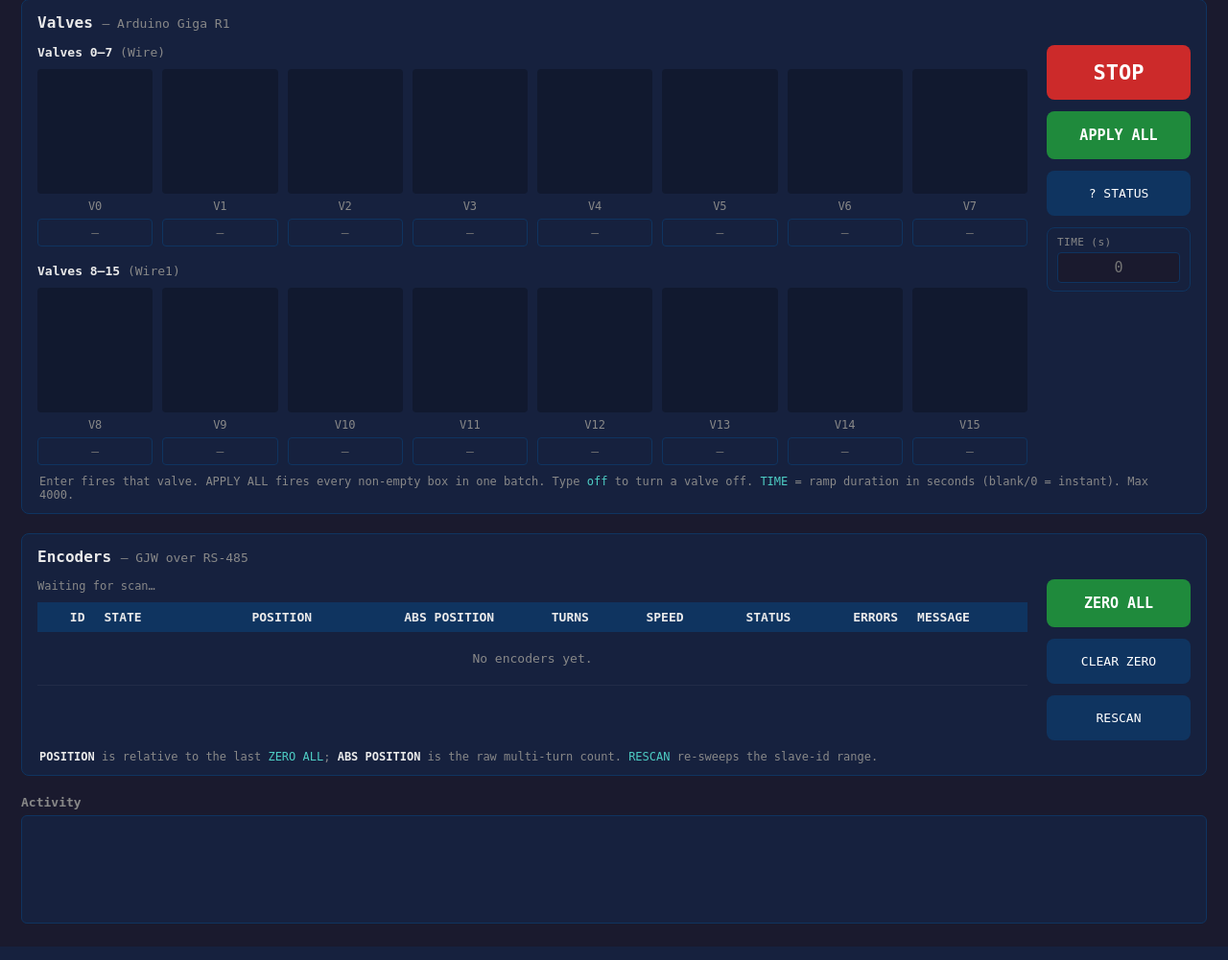
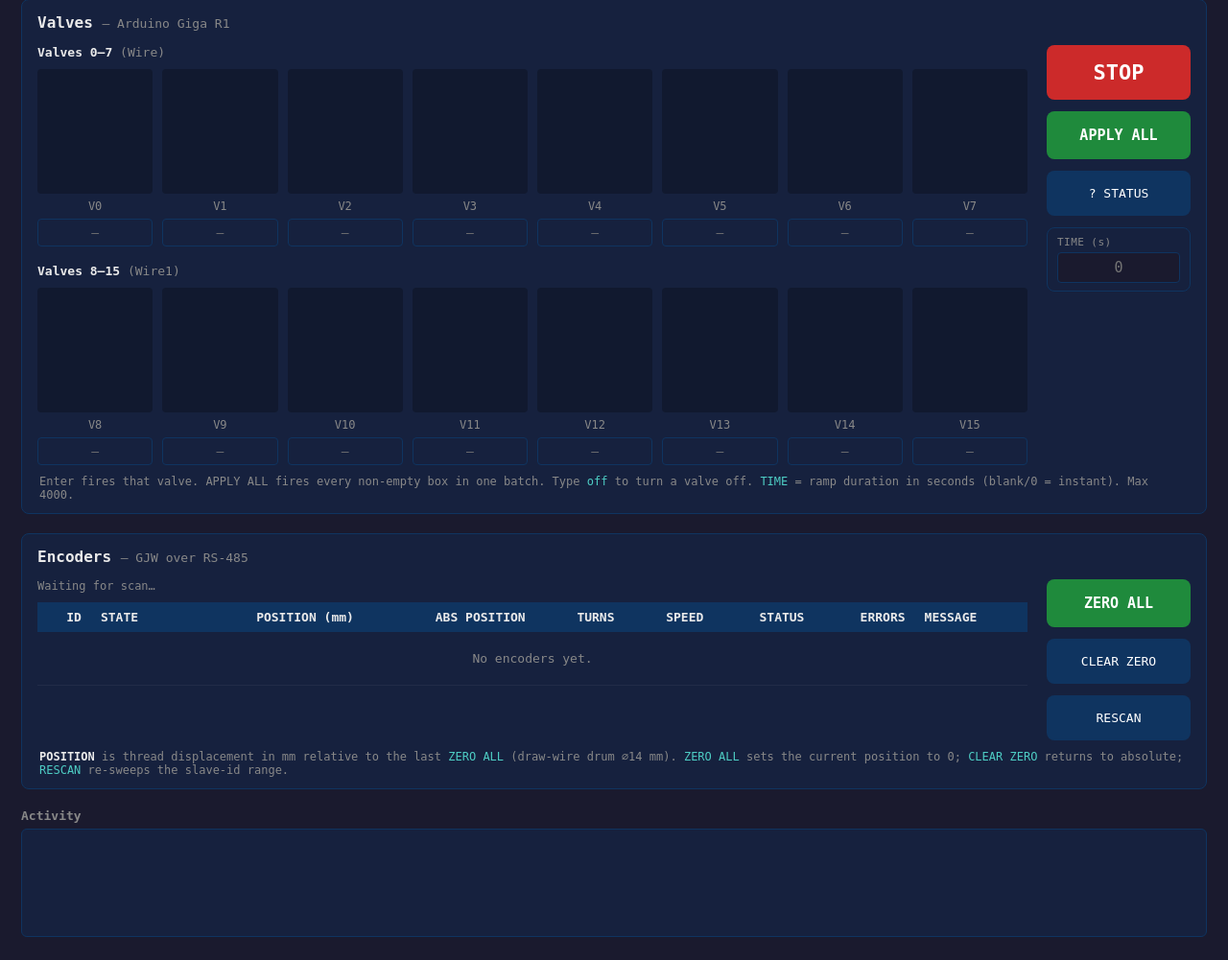
Before and after one commit to kyrixn/regulator-control-app, a Flask app: page / in a window 1280 px wide. Shown: the part 77-1078 px from the top of the page at 96% size. Run offline with Flask 3, Linux system fonts and the light colour scheme; some libraries are stand-ins or nearby versions.

Commit message:
modify UI to display position in mm

```diff
--- a/app.py
+++ b/app.py
@@ -32,6 +32,7 @@
 from valve_controller import ValveController, MAX_INPUT_VALUE
 from encoder_controller import (
     DEFAULT_COUNTS_PER_TURN,
+    DEFAULT_DRUM_DIAMETER_MM,
     EncoderController,
     parse_slave_ids,
 )
@@ -319,6 +320,9 @@
     parser.add_argument('--counts-per-turn', type=lambda v: int(v, 0),
                         default=DEFAULT_COUNTS_PER_TURN,
                         help='Encoder single-turn resolution for absolute position')
+    parser.add_argument('--drum-diameter', type=float,
+                        default=DEFAULT_DRUM_DIAMETER_MM,
+                        help='Draw-wire drum diameter in mm (default 14.0)')
     parser.add_argument('--timeout', type=float, default=0.06,
                         help='RS-485 per-read timeout (s)')
     parser.add_argument('--interval', type=float, default=0.2,
@@ -350,6 +354,7 @@
             parity=args.parity,
             slave_ids=args.ids,
             counts_per_turn=args.counts_per_turn,
+            drum_diameter_mm=args.drum_diameter,
             timeout=args.timeout,
             interval=args.interval,
         )
--- a/static/app.js
+++ b/static/app.js
@@ -197,9 +197,11 @@
   panel.classList.remove('disabled');
 
   const range = estate.scanned_range || [];
+  const drum = estate.drum_diameter_mm;
+  document.getElementById('drumHint').textContent = drum;
   meta.textContent =
     `Port ${estate.port || '?'}  ·  ${estate.baudrate || '?'} 8${estate.parity || 'N'}1  ·  ` +
-    `Scanned ${range[0]}–${range[1]}  ·  Counts/turn ${estate.counts_per_turn}  ·  ` +
+    `Scanned ${range[0]}–${range[1]}  ·  Drum ⌀${drum} mm  ·  ` +
     `Online ${estate.online || 0}  ·  Zeroed ${estate.zeroed || 0}`;
 
   const encoders = estate.encoders || [];
@@ -211,10 +213,12 @@
       const cls = e.online ? 'online' : 'offline';
       const stateTxt = e.online ? 'ONLINE' : 'OFFLINE';
       const zeroBadge = e.zeroed ? ' <span class="zbadge">Z</span>' : '';
+      const mm = (e.position_mm === null || e.position_mm === undefined)
+        ? '–' : e.position_mm.toFixed(2);
       return `<tr class="${cls}">
         <td class="num id">${e.slave}</td>
         <td class="state">${stateTxt}${zeroBadge}</td>
-        <td class="num pos">${fmt(e.display_position)}</td>
+        <td class="num pos">${mm}</td>
         <td class="num">${fmt(e.absolute_position)}</td>
         <td class="num">${fmt(e.turns)}</td>
         <td class="num">${fmt(e.speed)}</td>
--- a/templates/index.html
+++ b/templates/index.html
@@ -61,7 +61,7 @@
             <thead>
               <tr>
                 <th class="num">ID</th><th>STATE</th>
-                <th class="num">POSITION</th><th class="num">ABS POSITION</th>
+                <th class="num">POSITION (mm)</th><th class="num">ABS POSITION</th>
                 <th class="num">TURNS</th><th class="num">SPEED</th>
                 <th class="num">STATUS</th>
                 <th class="num">ERRORS</th><th>MESSAGE</th>
@@ -80,9 +80,11 @@
       </aside>
     </div>
     <p class="hint">
-      <strong>POSITION</strong> is relative to the last <code>ZERO ALL</code>;
-      <strong>ABS POSITION</strong> is the raw multi-turn count.
-      <code>RESCAN</code> re-sweeps the slave-id range.
+      <strong>POSITION</strong> is thread displacement in mm relative to the
+      last <code>ZERO ALL</code> (draw-wire drum ⌀<span id="drumHint">14</span> mm).
+      <code>ZERO ALL</code> sets the current position to 0;
+      <code>CLEAR ZERO</code> returns to absolute; <code>RESCAN</code>
+      re-sweeps the slave-id range.
     </p>
   </section>
 
```
Also changed, not shown: encoder_controller.py (+24 -2 lines), README.md.
